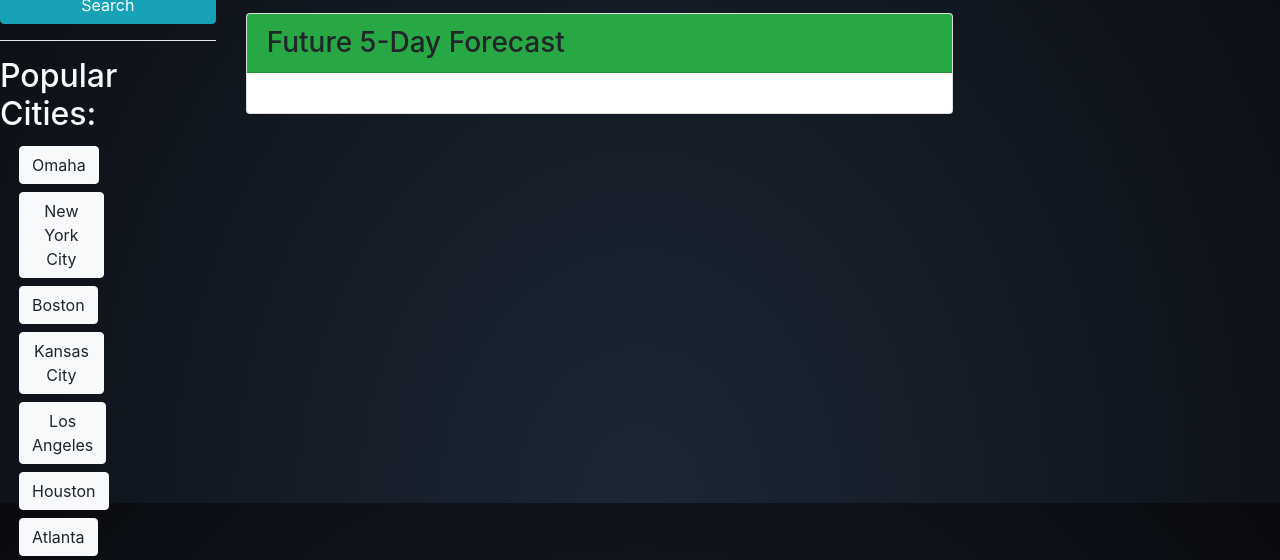
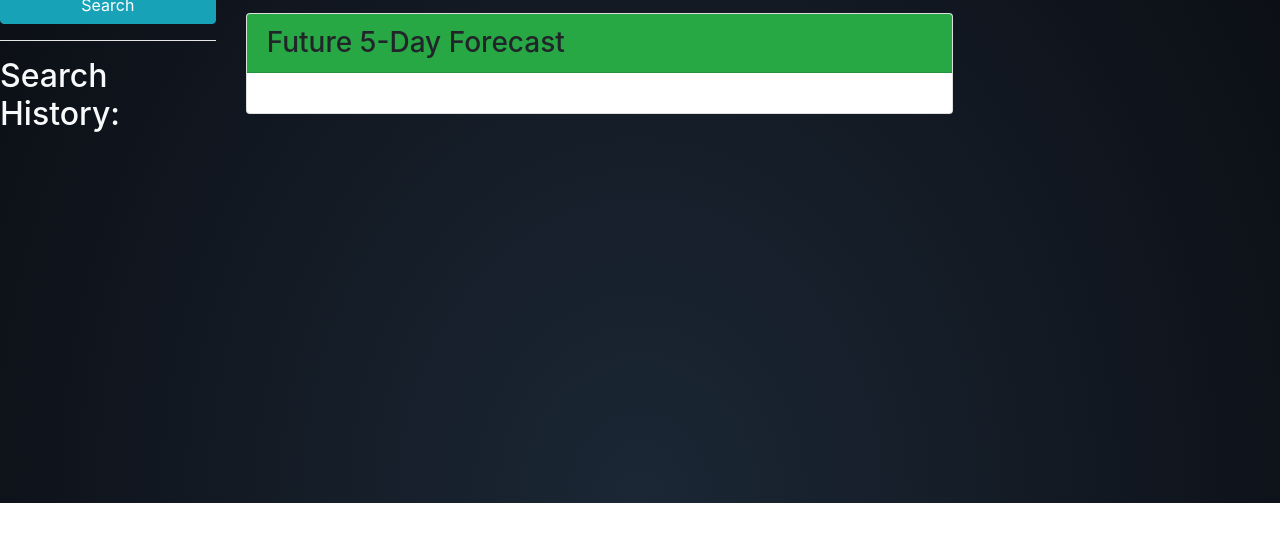
Before and after one commit to bergannation/06_WeatherDashboard, a plain HTML site: page index.html in a window 1280 px wide. Shown: the part 297-857 px from the top of the page. After the commit the page ends 800 px from the top, so only its background shows below. Drawn offline with nearby package versions, Linux system fonts and the light colour scheme.

Commit message:
made final changes

```diff
--- a/Assets/js/script.js
+++ b/Assets/js/script.js
@@ -11,17 +11,10 @@ const searchButton = $("#searchButton");
 // Variables
 var currentDay = dayjs().format("(MM/DD/YYYY)");
 var citySearch = {};
-var weather = [];
 
-var Cities = [
-  "Omaha",
-  "New York City",
-  "Boston",
-  "Kansas City",
-  "Los Angeles",
-  "Houston",
-  "Atlanta",
-];
+var storedCities = JSON.parse(localStorage.getItem("cities")) || [];
+
+var Cities = [];
 var NUMBER_OF_CITIES = Cities.length;
 
 function renderButtons() {
@@ -31,15 +24,19 @@ function renderButtons() {
   //
   buttonDiv.empty();
 
+  var CombinedCities = [];
+  CombinedCities.push(...Cities);
+  CombinedCities.push(...storedCities);
+
   //
   rowEl = $("<div>");
   // rowEl.addClass("row row-custom");
   rowEl.addClass("row-cols-auto p-10 m-10");
   rowEl.attr("id", "cities");
   //
-  for (var i = 0; i < Cities.length; i++) {
+  for (var i = 0; i < CombinedCities.length; i++) {
     //
-    topic = Cities[i];
+    topic = CombinedCities[i];
     //
     colEl = $("<div>");
     // colEl.addClass
@@ -61,8 +58,6 @@ function renderButtons() {
 }
 // Function to populate the Five Day Forecast
 function fiveDayForecast(fiveDay) {
-  console.log(fiveDay);
-
   var $imgEl = $("<img>");
   var ImageSource =
     "http://openweathermap.org/img/wn/" + fiveDay.day1icon + "@2x.png";
@@ -75,7 +70,7 @@ function fiveDayForecast(fiveDay) {
   var $humidEl = $("<p>");
   var $windEl = $("<p>");
   var $calendar = dayjs.unix(fiveDay.day1date).format("MM/DD/YYYY");
-  console.log($calendar);
+
   $divEl.attr("id", "fiveDayForecast");
   $heading.text($calendar);
   $tempEl.text("Temperature: " + fiveDay.day1temp + " °F");
@@ -102,7 +97,7 @@ function fiveDayForecast(fiveDay) {
   var $humidEl = $("<p>");
   var $windEl = $("<p>");
   var $calendar = dayjs.unix(fiveDay.day2date).format("MM/DD/YYYY");
-  console.log($calendar);
+
   $divEl.attr("id", "fiveDayForecast");
   $heading.text($calendar);
   $tempEl.text("Temperature: " + fiveDay.day2temp + " °F");
@@ -129,7 +124,7 @@ function fiveDayForecast(fiveDay) {
   var $humidEl = $("<p>");
   var $windEl = $("<p>");
   var $calendar = dayjs.unix(fiveDay.day3date).format("MM/DD/YYYY");
-  console.log($calendar);
+
   $divEl.attr("id", "fiveDayForecast");
   $heading.text($calendar);
   $tempEl.text("Temperature: " + fiveDay.day3temp + " °F");
@@ -156,7 +151,7 @@ function fiveDayForecast(fiveDay) {
   var $humidEl = $("<p>");
   var $windEl = $("<p>");
   var $calendar = dayjs.unix(fiveDay.day4date).format("MM/DD/YYYY");
-  console.log($calendar);
+
   $divEl.attr("id", "fiveDayForecast");
   $heading.text($calendar);
   $tempEl.text("Temperature: " + fiveDay.day4temp + " °F");
@@ -183,7 +178,7 @@ function fiveDayForecast(fiveDay) {
   var $humidEl = $("<p>");
   var $windEl = $("<p>");
   var $calendar = dayjs.unix(fiveDay.day5date).format("MM/DD/YYYY");
-  console.log($calendar);
+
   $divEl.attr("id", "fiveDayForecast");
   $heading.text($calendar);
   $tempEl.text("Temperature: " + fiveDay.day5temp + " °F");
@@ -202,9 +197,6 @@ function fiveDayForecast(fiveDay) {
 // Function to populate the Current Day forecast
 function cityBreakdown(currentWeather) {
   //
-  console.log(currentWeather);
-  console.log(currentWeather.stamp);
-  console.log(currentWeather.currentIcon);
   //img created for heading
   var $imgEl = $("<img>");
   var ImageSource =
@@ -271,8 +263,6 @@ function processSearch(event) {
     addCity(searchText);
     // we render the buttons to show the cities
     renderButtons();
-    console.log(apiUrl);
-
     //
   }
   searchText = $("#searchText").val("");
@@ -289,19 +279,18 @@ function getWeather(apiUrl) {
         //
         response.json().then(function (data) {
           //
-          console.log(data);
           citySearch = {
             city: data.name,
             lon: data.coord.lon,
             lat: data.coord.lat,
             stamp: currentDay,
           };
-          console.log(citySearch);
+
           var apiUrl2 = "https://api.openweathermap.org/data/2.5/onecall";
           apiUrl2 =
             apiUrl2 + "?lat=" + citySearch.lat + "&lon=" + citySearch.lon;
           apiUrl2 = apiUrl2 + "&appid=" + API_KEY + "&units=imperial";
-          console.log(apiUrl2);
+
           //
           fetch(apiUrl2).then(function (response2) {
             if (response2.ok) {
@@ -383,7 +372,6 @@ buttonDiv.on("click", function (event) {
   if (element.matches("button")) {
     var buttonText = element.getAttribute("id");
   }
-  console.log(buttonText);
 
   if (buttonText != "") {
     //
@@ -391,7 +379,6 @@ buttonDiv.on("click", function (event) {
     apiUrl = apiUrl + "?q=" + buttonText;
     apiUrl = apiUrl + "&appid=" + API_KEY + "&units=imperial";
     //
-    console.log(apiUrl);
     getWeather(apiUrl);
     //
   }
@@ -404,12 +391,10 @@ function addCity(searchCity) {
   if (!(Cities.indexOf(searchCity) >= 0)) {
     //
     // Insert it
-    Cities.push(searchCity);
+    storedCities.unshift(searchCity);
     NUMBER_OF_CITIES = Cities.length;
     //
+    localStorage.setItem("cities", JSON.stringify(storedCities));
   }
   //
 }
-
-// Local Storage issues:
-// need to set local storage from the last inputted city and local storage set for the buttons
--- a/index.html
+++ b/index.html
@@ -36,7 +36,7 @@
               </button>
             </div>
             <hr />
-            <h2>Popular Cities:</h2>
+            <h2>Search History:</h2>
             <div id="cities" class="container">
               <!-- Buttons go here -->
             </div>
@@ -52,7 +52,7 @@
             <br />
             <div class="card">
               <h3 class="card-header bg-success">Future 5-Day Forecast</h3>
-              <div class="card-body">
+              <div class="container card-body">
                 <div id="images" class="container d-flex">
                   <!-- 5 Day forecast goes here -->
                 </div>
```
Also changed, not shown: 1 other file.
